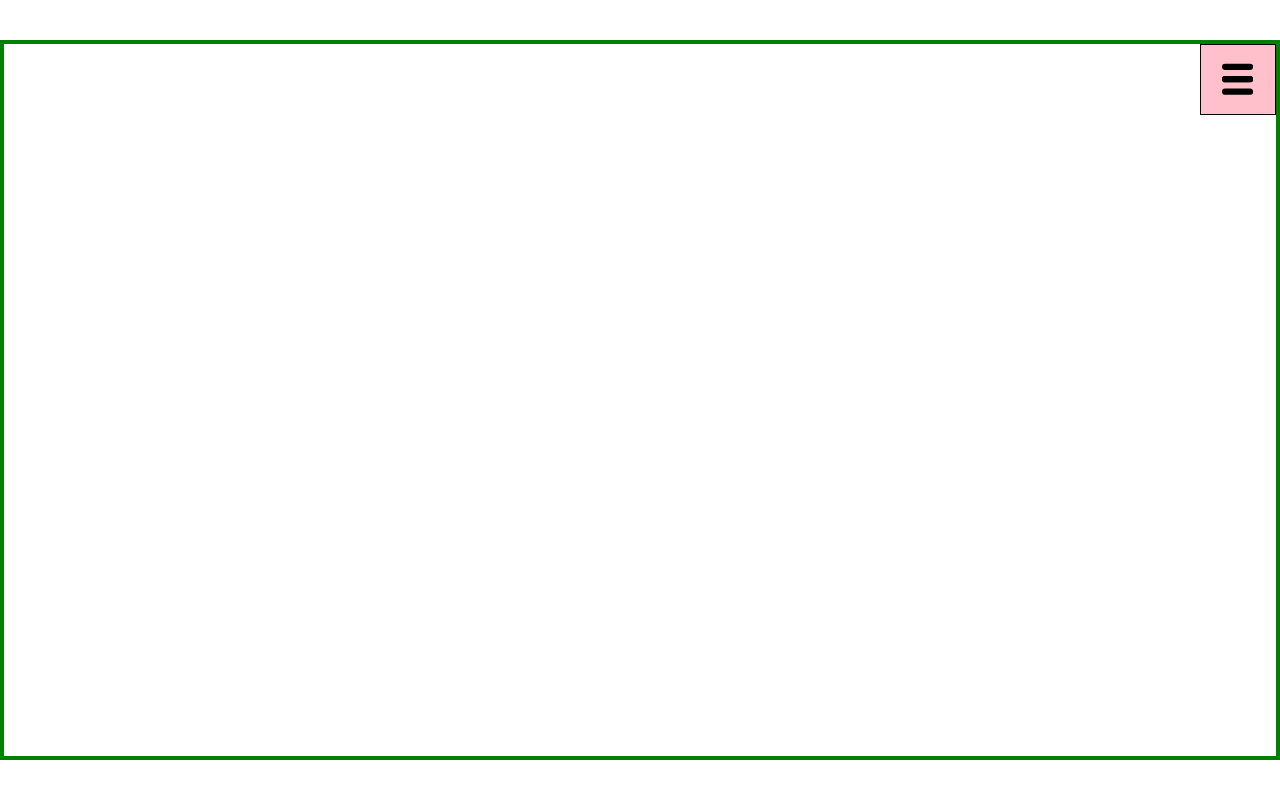
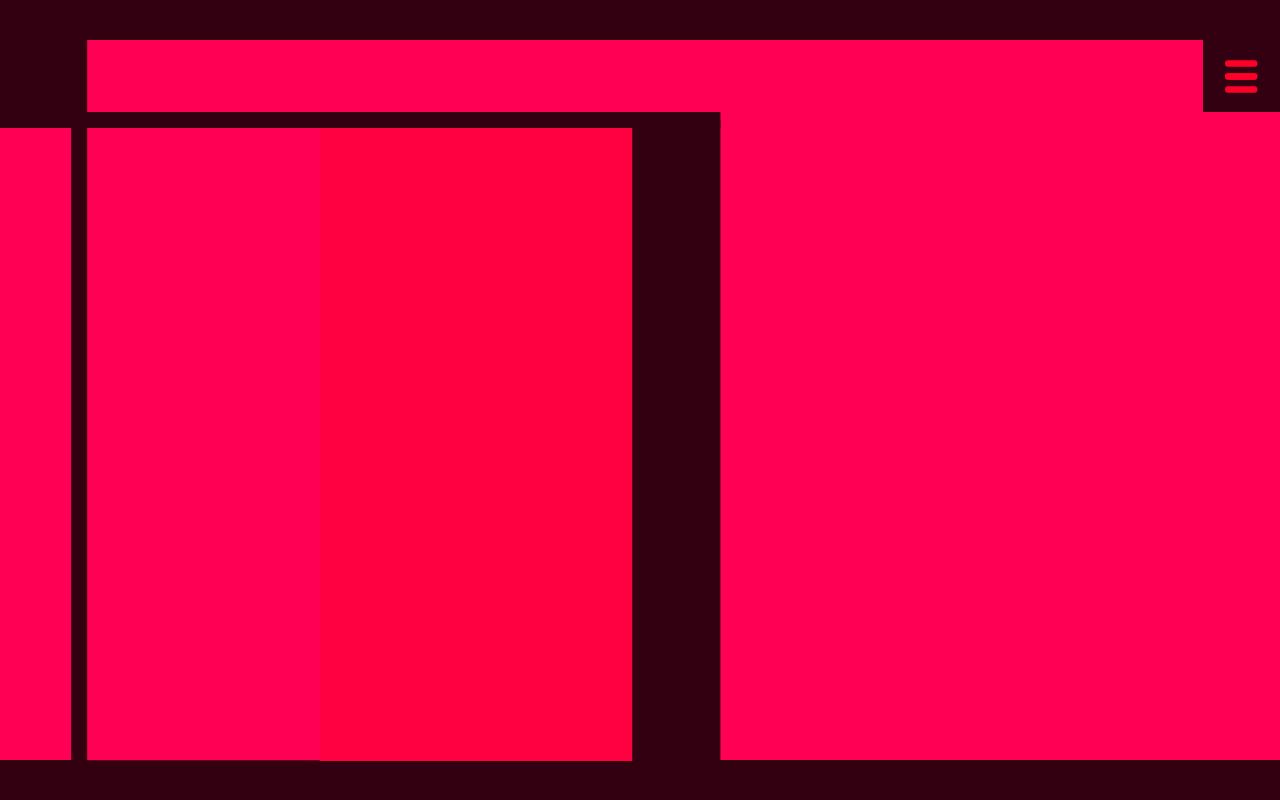
Before and after one commit to Driijko/tracks, a Svelte app: page / in a window 1280 px wide. Built offline with nearby package versions, Linux system fonts and the light colour scheme.

Commit message:
Color theme and background design test 1.

```diff
--- a/src/dev/Site.svelte
+++ b/src/dev/Site.svelte
@@ -47,12 +47,12 @@
 
 
 <style>
-  /* div.uarr-container {
+  div.uarr-container {
     position: relative;
-    border: 4px solid red;
-  } */
+    background-color: var(--color1);
+  }
   div.uarr {
     position: relative;
-    border: 4px solid green;
+    background-color: var(--color2);
   }
 </style>
--- /dev/null
+++ b/src/dev/helpers/svgViewBox.js
@@ -0,0 +1,7 @@
+export default function svgViewBox() {
+  if (window.innerHeight >= window.innerWidth) {
+    return "0 0 900 1600";
+  } else {
+    return "0 0 1600 900";
+  }
+};
--- a/src/dev/modules/SiteMenuModal.svelte
+++ b/src/dev/modules/SiteMenuModal.svelte
@@ -117,10 +117,10 @@
 >
   <button id="menu-button" type="button" on:click={handleMenuButtonClick}>
     <svg id="menu-icon" viewBox="0 0 100 100">
-      <line id="line1" x1="10" y1="10" x2="90" y2="10" stroke-linecap="round" stroke="black" stroke-width="20" />
-      <line id="line2" x1="10" y1="50" x2="90" y2="50" stroke-linecap="round" stroke="black" stroke-width="20" />
-      <line id="line3" x1="10" y1="50" x2="90" y2="50" stroke-linecap="round" stroke="black" stroke-width="20" />
-      <line id="line4" x1="10" y1="90" x2="90" y2="90" stroke-linecap="round" stroke="black" stroke-width="20" />
+      <line id="line1" x1="10" y1="10" x2="90" y2="10" stroke-linecap="round"  stroke-width="20" />
+      <line id="line2" x1="10" y1="50" x2="90" y2="50" stroke-linecap="round"  stroke-width="20" />
+      <line id="line3" x1="10" y1="50" x2="90" y2="50" stroke-linecap="round"  stroke-width="20" />
+      <line id="line4" x1="10" y1="90" x2="90" y2="90" stroke-linecap="round"  stroke-width="20" />
     </svg>
   </button>
 
@@ -210,16 +210,17 @@
   #menu-button {
     position: absolute;
     top: 0;
-    left: 0;
+    left: 0%;
     width: 100%;
     height: 100%;
     display: flex;
     justify-content: center;
     align-items: center;
-    border: 1px solid black;
+    background-color: var(--color1);
   }
   #menu-icon {
     height: 90%;
+    stroke: var(--color4);
   }
   #open-menu {
     height: 100%;
@@ -272,10 +273,11 @@
   /* PORTRAIT ------------------- */
   @media screen and (orientation: portrait) {
     dialog {
-      width: 100%;
+      width: 100.1%;
       height: 8%;
-      left: 0;
+      left: -0.1%;
       bottom: 0%;
+      background-color: var(--color1);
     }
     #menu-icon {
       width: 9%;
--- a/src/dev/pages/MusicPage.svelte
+++ b/src/dev/pages/MusicPage.svelte
@@ -2,6 +2,8 @@
 <script>
   // IMPORT---------------------------------------------------
   import { onMount } from "svelte";
+  import { gsap } from "gsap";
+  import svgViewBox from "../helpers/svgViewBox.js";
   import { currentPage, pageExit } from "../stores/site.js";
 
   // ELEMENT/COMPONENT REFERENCES ------------------------------
@@ -10,17 +12,50 @@
   // LIFECYCLE ------------------------------------------------
   onMount(()=> {
     currentPage.set(musicPage);
+
+    // ANIMATION -----------------------------------------------
+    const tl = gsap.timeline();
+    tl.to("#p1-l1", {duration: 2, ease:"power1.inOut", attr:{x2: 900}},0);
+    tl.to("#p1-l2", {duration: 2, ease:"power1.inOut", attr:{y2: 1600}},0);
+    tl.to("#p1-l3", {duration: 2, ease:"power1.inOut", attr:{x2: 900}},1.55);
+    tl.to("#p1-l4", {duration: 2, ease:"power1.inOut", attr:{y2: 1500}},1.5);
+    tl.to("#p1-r1", {duration: 4, ease:"power1.inOut", attr:{width: 100}},0);
+    tl.to("#p1-r2", {duration: 4, ease:"power1.inOut", attr:{x:800, width: 100}},0);
+    tl.to(["#p1-r3", "#p1-r4"], {duration: 4, ease:"power1.inOut", opacity:1},0);
   });
 
 </script>
 
 <main bind:this={musicPage} class="page">
-
+  <div class="content-container">
+    <svg viewBox={svgViewBox()} preserveAspectRatio="none">
+      <rect id="p1-r1" class="color1" x="0" y="0" width="0" height="100" />
+      <rect id="p1-r2" class="color1" x="900" y="100" width="0" height="1400" />
+      <rect id="p1-r3" class="color3"
+        x="400" y="100" width="400" height="1400"
+      opacity="0" />
+      <rect id="p1-r4" class="color4"
+        x="100" y="900" width="700" height="100"
+        opacity="0"
+      />
+      <line id="p1-l1" class="line" x1="0" y1="100" x2="0" y2="100" />
+      <line id="p1-l2" class="line" x1="100" y1="0" x2="100" y2="0" />
+      <line id="p1-l3" class="line" x1="100" y1="1500" x2="100" y2="1500" />
+      <line id="p1-l4" class="line" x1="800" y1="100" x2="800" y2="100" />
+    </svg>
+  </div>
 </main>
 
 <style>
   main {
-    border: 4px solid red;
-    background-color: cyan;
+    width: 100%;
+    height: 100%;
+  }
+  svg {
+    position: absolute;
+    left: -0.1%;
+    width: 100.2%;
+    height: 100.1%;
+    /* border: 4px solid blue; */
   }
 </style>
--- a/src/dev/stores/site.js
+++ b/src/dev/stores/site.js
@@ -4,7 +4,7 @@ import { writable, get } from "svelte/store";
 // SITE SETTINGS --------------------------------------
 const pageExitDuration = 1000;
 const resizeDelay = 2000;
-const startingPageName = "musicPage";
+const startingPageName = "music-page";
 const uarr1Res = [9, 16];
 const uarr2Res = [16, 9];
 
--- a/src/global.css
+++ b/src/global.css
@@ -139,7 +139,7 @@ svg {
   width: 1rem;
 }
 
-/* CSS TOOLS ///////////////////////////////////////////////////////////////// */
+/* CSS TOOLS //////////////////////////////////////////////////////// */
 .regular-scroll {
   height: var(--viewport-height);
   overflow-y: scroll;
@@ -259,6 +259,7 @@ svg {
   width: 1rem;
 }
 
+/* PORTRAIT/LANDSCAPE //////////////////// */
 @media only screen and (orientation: landscape) {
   .portrait {
     display: none;
@@ -267,10 +268,50 @@ svg {
   .cruncher {
     height: var(--viewport-height);
   }
+
+  .content-container {
+    height: 100%;
+    position: relative;
+  }
 }
 
 @media only screen and (orientation: portrait) {
   .landscape {
     display: none;
   }
+
+  .content-container {
+    height: 92%;
+    position: relative;
+  }
 }
+
+/* COLORS ////////////////////////////////////////////////////// */
+:root {
+  --color1: hsl(340, 100%, 10%);
+  --color2: hsl(340, 100%, 50%);
+  --color3: hsl(345, 100%, 50%);
+  --color4: hsl(350, 100%, 50%);
+}
+
+/* LINES & RECTS /////////////////////////////////////////////////// */
+.line {
+  stroke-width: 20;
+  stroke: var(--color1);
+}
+
+.color1 {
+  fill: var(--color1);
+}
+
+.color2 {
+  fill: var(--color2);
+}
+
+.color3 {
+  fill: var(--color3);
+}
+
+.color4 {
+  fill: var(--color4);
+}
```
